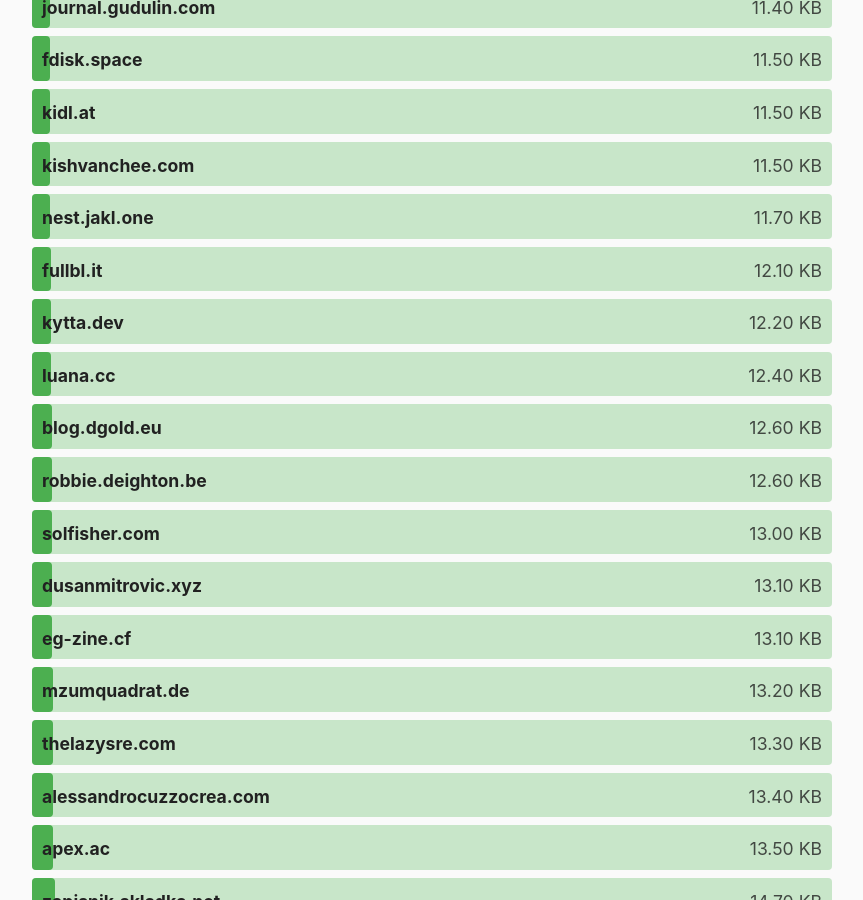
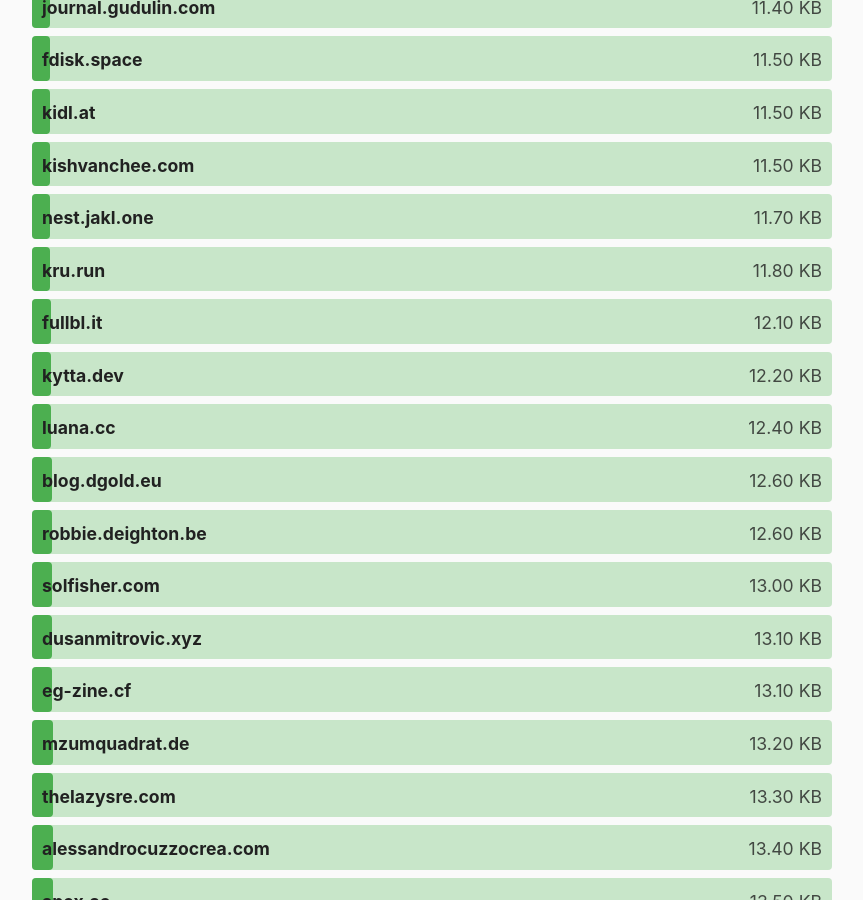
Before and after one commit to kevquirk/512kb.club, a Jekyll site: the page built from index.md, in a window 1280 px wide and 900 px high, scrolled down 5531 px. Shown: the whole window, without its empty margins (208-1071 px from the left). Built offline with Jekyll 4.4.1, drawn with Linux system fonts in a browser that asks for light colours.

```diff
--- a/_data/sites.yml
+++ b/_data/sites.yml
@@ -1652,6 +1652,11 @@
   size: 23.8
   last_checked: 2023-04-29
 
+- domain: kru.run
+  url: https://kru.run/
+  size: 11.8
+  last_checked: 2023-06-20
+
 - domain: krzysztofjankowski.com
   url: https://krzysztofjankowski.com/
   size: 131
```
